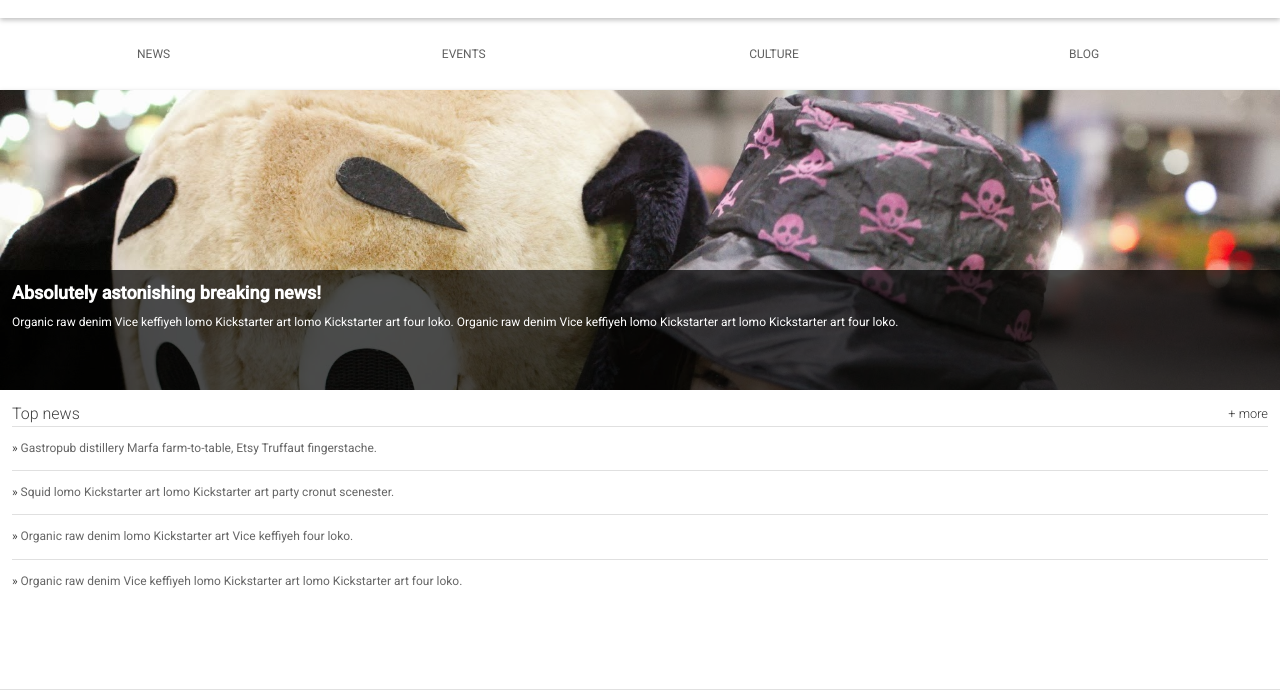
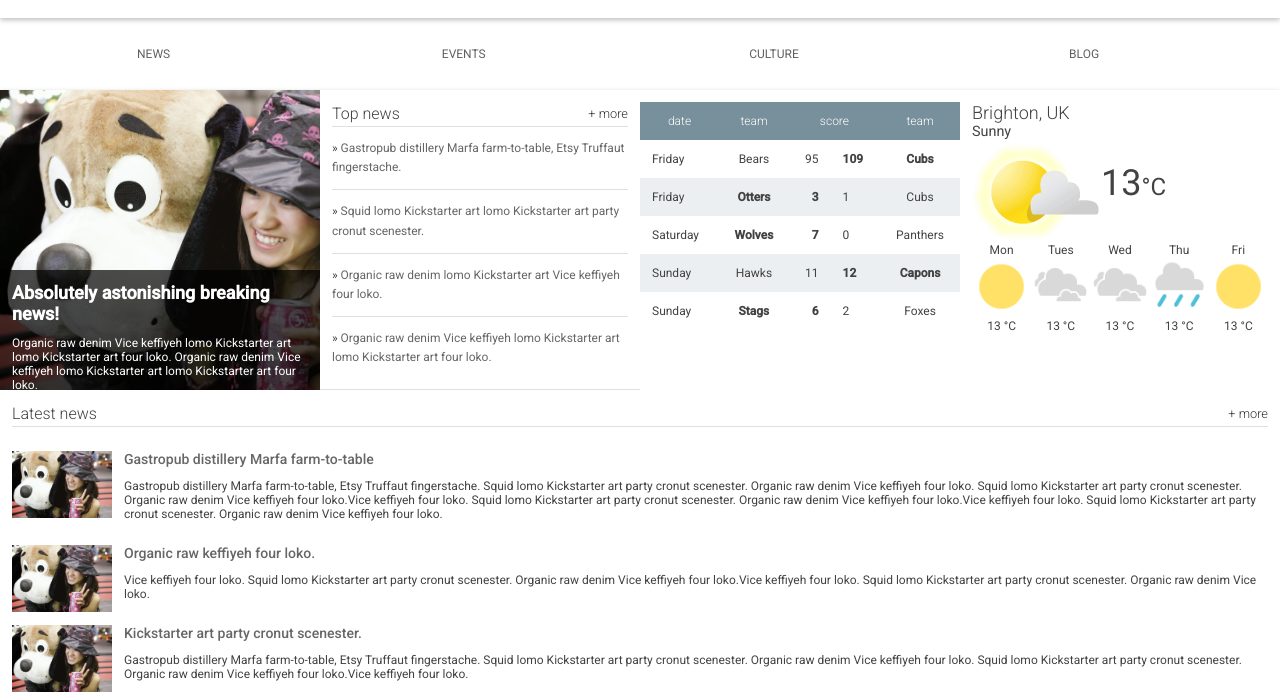
Before and after one commit to bhaskarSingh/Brighton-Times, a plain HTML site: page index.html in a window 1280 px wide. Shown: the part 87-786 px from the top of the page. Drawn offline with Linux system fonts and the light colour scheme.

Commit message:
Implementation of column-drop pattern

```diff
--- a/main.css
+++ b/main.css
@@ -375,3 +375,48 @@ footer a {
   color: #333;
   padding: 1.5em;
 }
+
+@media screen and (min-width: 680px){
+  .content{
+    display: flex;
+    flex-wrap: wrap;
+  }
+
+  .hero{
+    width: 50%;
+  }
+
+  .top-news{
+    width: 50%
+  }
+
+  .scores{
+    width: 50%;
+  }
+
+  .weather{
+    width: 50%;
+  }
+}
+
+@media screen and (min-width: 1200px){
+  .content{
+    display: flex;
+    flex-wrap: wrap;
+  }
+
+  .hero{
+    width: 25%;
+  }
+
+  .top-news{
+    width: 25%;
+  }
+
+  .scores{
+    width: 25%;
+  }
+  .weather{
+    width: 25%;
+  }
+}
```
